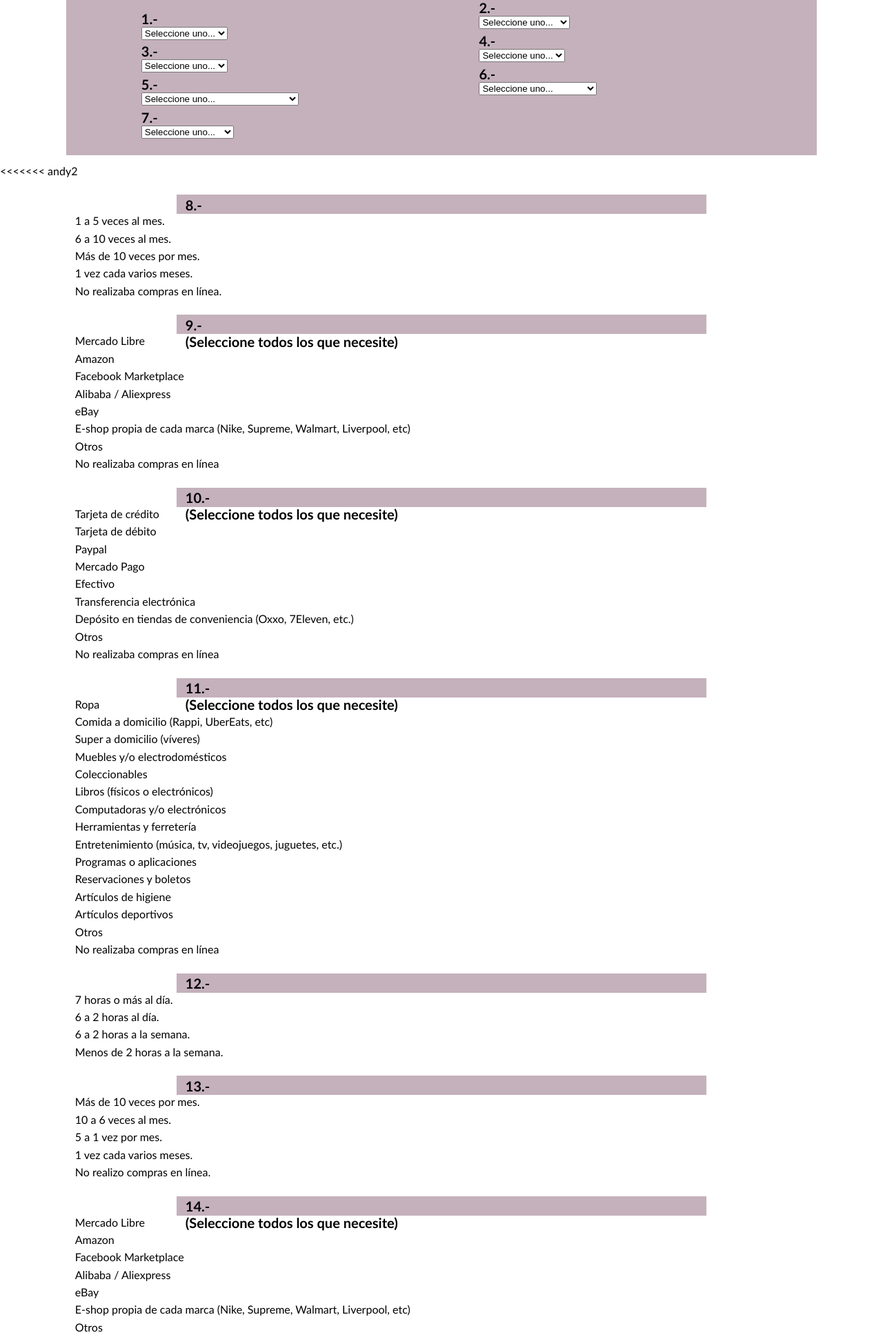
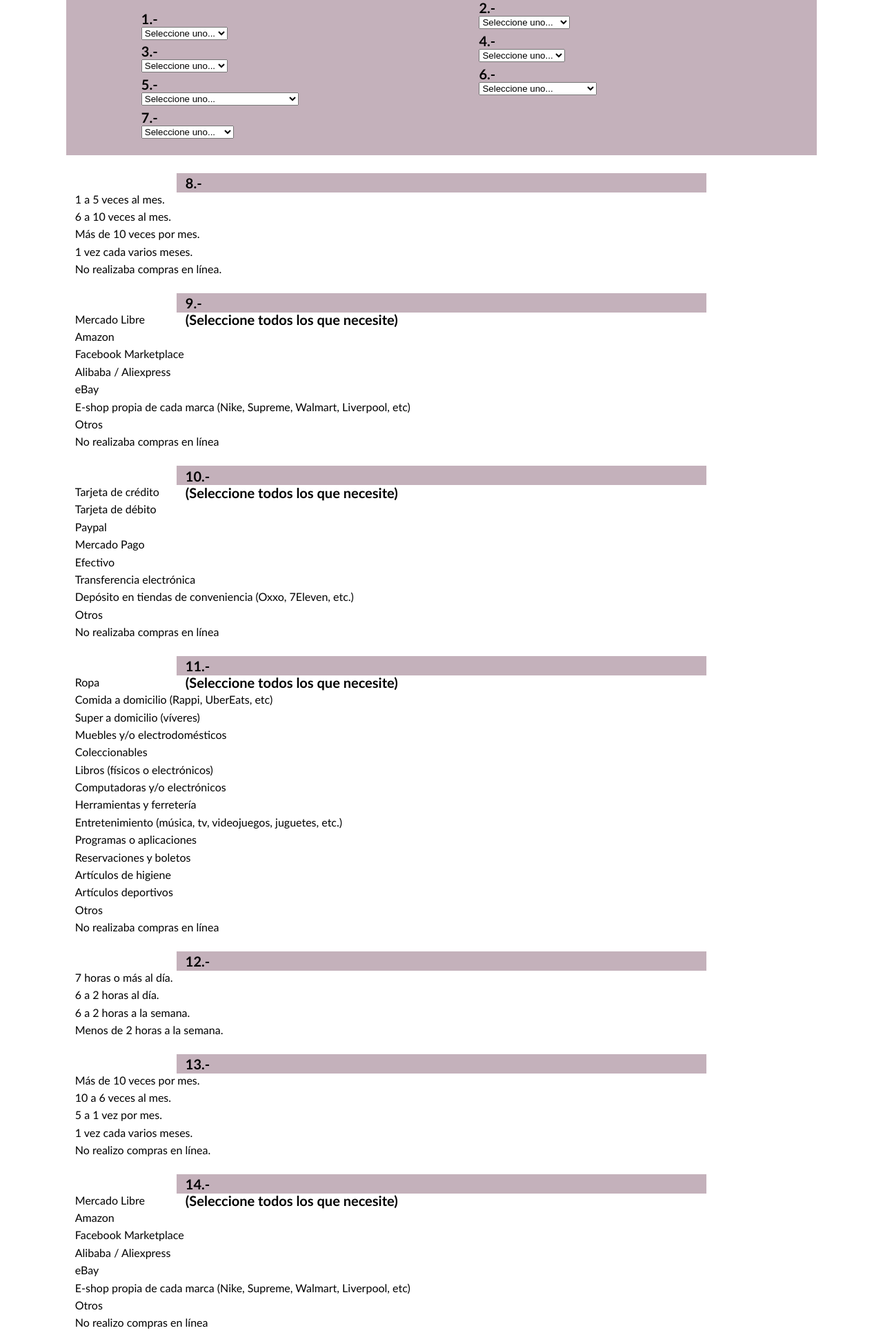
Before and after one commit to ernestolopezvv/covianalytics, a PHP site: page /encuesta.php in a window 1280 px wide. Shown: the part 118-2053 px from the top of the page at 69% size. Run offline with PHP 8.4, Linux system fonts and the light colour scheme; data that the repository does not hold is empty.

Commit message:
Update encuesta.php

```diff
--- a/encuesta.php
+++ b/encuesta.php
@@ -336,7 +336,6 @@
 
 <div class="encuesta-format">
 	<div class="white-space">
-	<div class="encuesta-format">
 	<form action="preguntas.php" method="POST" onsubmit="return validate()"><br>
 
 		<div class="list-format">
@@ -476,7 +475,7 @@
 		</SELECT>
 		</div>
 		</div>
-		<<<<<<< andy2
+
 
 		<div class="pregunta">
 			<b><?php echo "8.- " . $preguntas[7]?> </b> <br>
@@ -860,7 +859,7 @@
 			</label>
 			<label class="text-answer">Sigo sin realizar compras en línea
 			<input type="checkbox" id="p9.15" class="opcion" name="p9[ ]" value="Sigo sin realizar compras en línea" ><br>
-   		<span class="checkmark"></span>
+			<span class="checkmark"></span>
 			</label>
 		</div>
 		<div class="pregunta">
@@ -944,15 +943,13 @@
 			</label>
 		</div>
 
-
-		<!-- Solo lee las primeras dos opciones y la segunda la pone mal -->
+		<!-- Solo lee las primeras dos opcion y la segunda la pone mal -->
 		<div class="pregunta">
 			<b><?php echo "21.- " . $preguntas[20]?> </b> <br>
 		<div class="aviso">
 			<b>(Seleccione todos los que necesite)</b>
 		</div>
 		</div>
-
 		<div class="opcion">
 			<label class="text-answer">Diabetes
 			<input type="checkbox" id="p14.1" class="opcion" name="p14[ ]" value="Diabetes" ><br>
```
